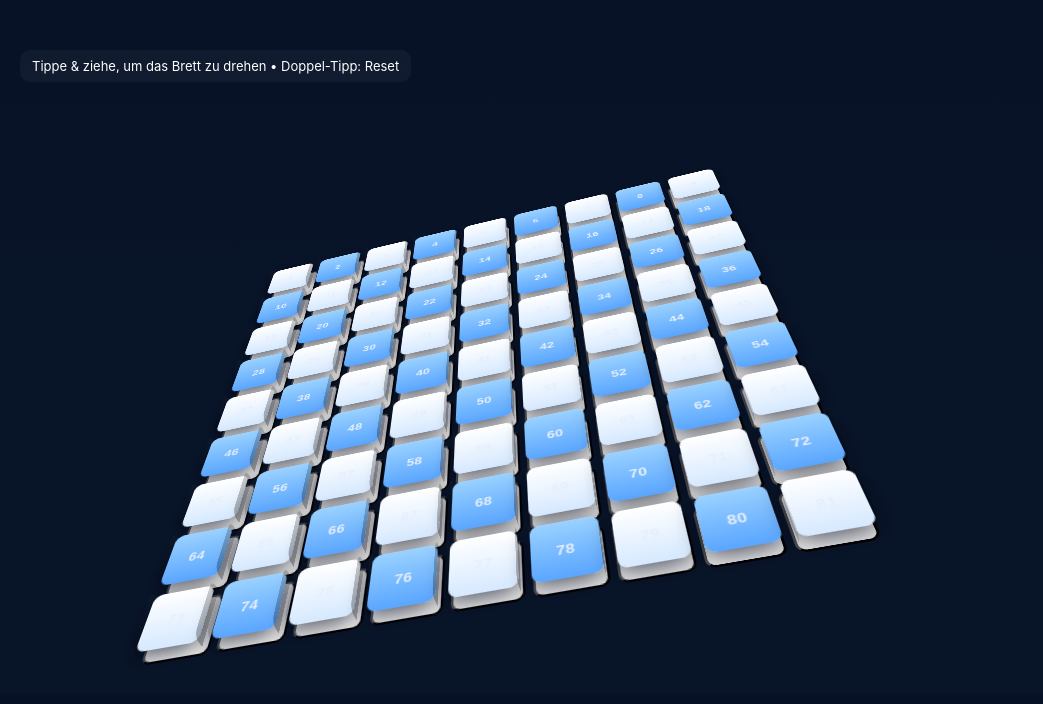
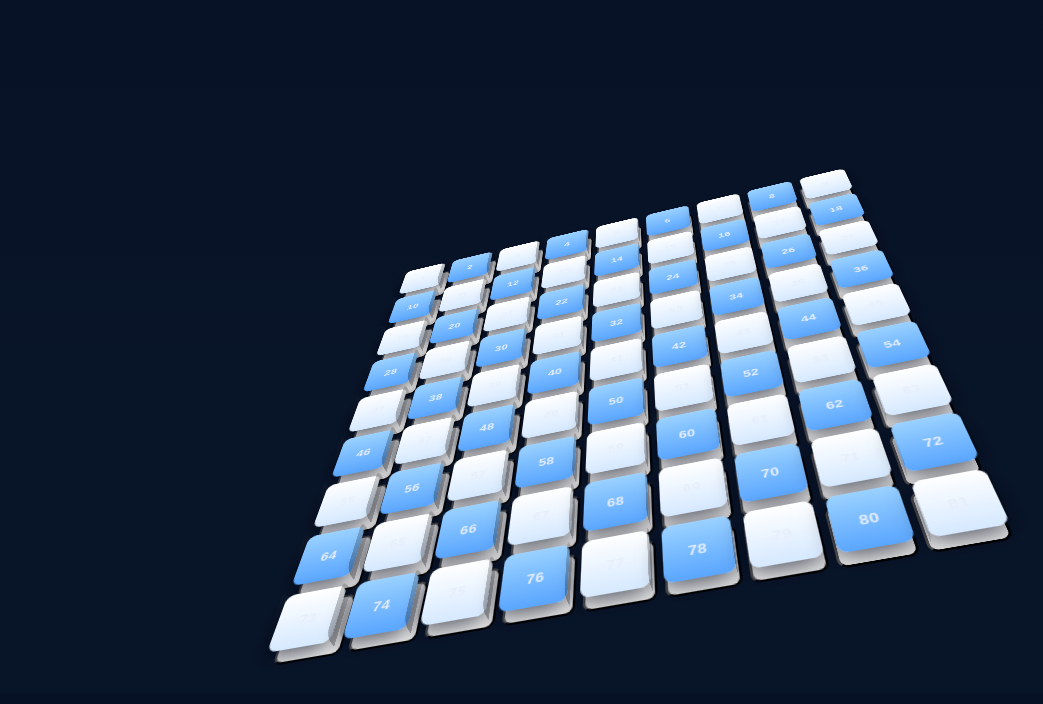
Before and after one commit to Belalgia/emkai-cube, a plain HTML site: page index.html in a window 1280 px wide. Shown: the part 106-810 px from the top of the page, without its empty margins (20-1063 px from the left). Drawn offline with Linux system fonts and the light colour scheme.

Commit message:
Änderungen beschrieben

```diff
--- a/index.html
+++ b/index.html
@@ -9,14 +9,11 @@
 </head>
 <body>
   <div class="wrap">
-    <div style="position:relative; width:100%; max-width:100%;">
       <div class="board-viewport" id="viewport">
         <div class="board" id="board">
           <!-- 81 tiles generated by JS -->
         </div>
       </div>
-      <div class="info">Tippe & ziehe, um das Brett zu drehen • Doppel-Tipp: Reset</div>
-    </div>
   </div>
 </body>
 </html>
```
